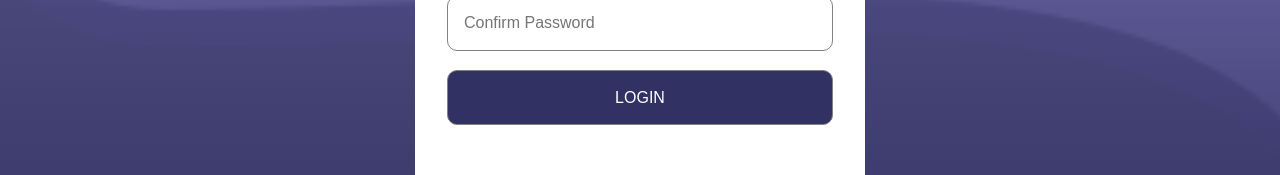
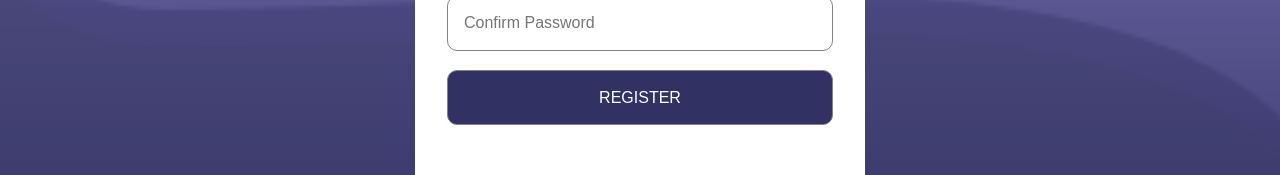
Before and after one commit to BanksMustapha7/antigen, a React (Create React App) app: page /signup in a window 1280 px wide. Shown: the part 679-854 px from the top of the page. Built offline with nearby package versions, Linux system fonts and the light colour scheme.

Commit message:
Done with SignUp feature

```diff
--- a/src/Pages/SignupPage/SignupPage.jsx
+++ b/src/Pages/SignupPage/SignupPage.jsx
@@ -1,24 +1,34 @@
-import React, { useState } from "react";
+import React, { useRef, useState } from "react";
+import {  useNavigate } from "react-router-dom";
+import { useRegisterMutation } from "../../Redux/Auth/authApiSlice";
 import "../loginpage.css";
 import Group287 from "../../assets/Group287.png";
 import Google from "../../assets/google.png";
 import Cross from "../../assets/cross.png";
 import Group6 from "../../assets/Group 6.png";
+
 function SignupPage() {
   //controls password requirements
   const [showRequirements, setShowRequirements] = useState(true);
 
   const [firstName, setFirstName] = useState("");
+  const firstNameRef = useRef();
   const [lastName, setLastName] = useState("");
+  const lastNameRef = useRef();
   const [email, setEmail] = useState("");
+  const emailRef = useRef();
   const [password, setPassword] = useState("");
+  const passwordRef = useRef();
+  const [pwd2, setpwd2] = useState("");
+  const [ConfirmPassword, setConfirmedPassword] = useState(false);
+  const [Error, setError] = useState("");
+  const errorRef = useRef();
 
   const [minChars, setMinChars] = useState(false);
   const [caseCheck, setCaseCheck] = useState(false);
   const [numCheck, setNumCheck] = useState(false);
 
   const checkPwd = (currentPassword) => {
-    console.log(currentPassword, "currentpassword");
     if (/[A-Z]/.test(currentPassword) && /[a-z]/.test(currentPassword)) {
       setCaseCheck(true);
     } else setCaseCheck(false);
@@ -39,12 +49,70 @@ function SignupPage() {
     } else setShowRequirements(true);
   };
 
-  // const show = () => (setShow(false) ? setShow(true) : setShow(false));
+  const checkConfirmPassword = () => {
+    if (pwd2 === password) {
+      setConfirmedPassword(true);
+    } else setConfirmedPassword(false);
+  };
+
+  const [register, { isLoading, isError, isSuccess }] = useRegisterMutation();
+  const navigate = useNavigate();
+
+  const handleSubmit = async (e) => {
+    e.preventDefault();
+
+    if(!firstName || !lastName || !email || !password ||!pwd2) {
+      return;
+    }
+    // console.log(Boolean(error))
+    try {
+     await register({
+        firstName,
+        lastName,
+        email,
+        password,
+      }).unwrap();
+
+      setFirstName("");
+      setLastName("");
+      setEmail("");
+      setPassword("");
+      setpwd2("");
+      // console.log(userData)
+      navigate("/login");
+    } catch (error) {
+      if (!error?.status) {
+        setError("No Server Response");
+      } else if (error?.status === 400) {
+        if (!firstName) {
+          setError("Missing First Name");
+          firstNameRef.current.focus();
+        } else if (!lastName) {
+          setError("Missing Last Name");
+          lastNameRef.current.focus();
+        } else if (!email) {
+          setError("Missing Email");
+          emailRef.current.focus();
+        } else if (!password) {
+          setError("Missing Password");
+          passwordRef.current.focus();
+        } else {
+          setError("Please Fill all fields");
+          firstNameRef.current.focus();
+        }
+      } else if (error.status === 401) {
+        setError("Unathorized");
+      } else {
+        setError("Login Failed");
+      }
+      // errorRef.current.focus();
+    }
+  };
 
   return (
     <div className="div">
       <div className="top">
-        <img src={Group287} alt="antigen-logo" srcset="" />
+        <img src={Group287} alt="antigen-logo" srcSet="" />
         <h1>Sign Up</h1>
       </div>
 
@@ -58,6 +126,7 @@ function SignupPage() {
               placeholder="First Name"
               value={firstName}
               onChange={(e) => setFirstName(e.target.value)}
+              ref={firstNameRef}
             />
             <input
               type="text"
@@ -66,12 +135,14 @@ function SignupPage() {
               placeholder="Last Name"
               value={lastName}
               onChange={(e) => setLastName(e.target.value)}
+              ref={lastNameRef}
             />
             <input
               type="email"
               placeholder="Email Address"
               value={email}
               onChange={(e) => setEmail(e.target.value)}
+              ref={emailRef}
             />
             <input
               type="password"
@@ -79,6 +150,7 @@ function SignupPage() {
               value={password}
               onChange={(e) => setPassword(e.target.value)}
               onKeyUp={(e) => checkPwd(e.target.value)}
+              ref={passwordRef}
             />
 
             {/* If show require is true, it would list the password requirement */}
@@ -91,7 +163,7 @@ function SignupPage() {
                       className="required"
                       src={(!minChars && Cross) || Group6}
                       alt="tick"
-                      srcset=""
+                      srcSet=""
                     />
                   </span>
                   8 Characters Minimum
@@ -121,10 +193,29 @@ function SignupPage() {
               </div>
             )}
 
-            <input type="password" placeholder="Confirm Password" />
+            <input
+              type="password"
+              placeholder="Confirm Password"
+              value={pwd2}
+              onChange={(e) => setpwd2(e.target.value)}
+              onKeyUp={checkConfirmPassword}
+            />
+            {pwd2 !== "" && (
+              <small style={{ color: !ConfirmPassword ? "red" : "green" }}>
+                <span>
+                  {/* if the password doesnt contain number, num is false then X is displayed, if char is true green check is shown */}
+                  <img
+                    className="required"
+                    src={(!ConfirmPassword && Cross) || Group6}
+                    alt="tick"
+                  />
+                </span>
+                {ConfirmPassword ? "Password match" : "password Does not match"}
+              </small>
+            )}
           </div>
-          <button type="submit" className="click">
-            LOGIN
+          <button type="submit" className="click" onClick={handleSubmit}>
+            {isLoading? "Loading" : "REGISTER"}
           </button>
         </form>
 
@@ -142,3 +233,15 @@ function SignupPage() {
 }
 
 export default SignupPage;
+
+/*
+Note
+- Pls create a unique ID for all of the input fields.
+- The Error Responses You get when you the Register button is Clicked should displayed
+- Where they will be displayed and how they will be displayed depends on you.
+-Also, I think You should create a page that or a modal that lets the user knows that a verification mail has been sent to the email they provided.
+-You will use the "isSuccess" value provided to execute that.
+
+Then you may have to do a little manipulation to the useRef and do a little bit of tweaking to the error messages too.
+Then if You are going with the option of creating a page for informing the user to verify their email, which I advice you do (But if you cannot, there is no need, direct them to the login page, you will do the error rendering on the login page there), the page should navigate to there instead of the login page.
+*/
--- a/src/Redux/Auth/authSlice.js
+++ b/src/Redux/Auth/authSlice.js
@@ -21,7 +21,7 @@ const authSlice = createSlice({
         lastName,
         profilePic,
         roles,
-        accessToken,
+        token,
       } = action.payload;
       state._id = _id;
       state.email = email;
@@ -29,7 +29,7 @@ const authSlice = createSlice({
       state.lastName = lastName;
       state.profilePic = profilePic;
       state.roles = roles;
-      state.token = accessToken;
+      state.token = token;
     },
     logOut: (state, action) => {
       state._id = null;
--- a/src/app/api/apiSlice.js
+++ b/src/app/api/apiSlice.js
@@ -6,7 +6,7 @@ const baseQuery = fetchBaseQuery({
   credentials: "same-origin",
   prepareHeaders: (headers, { getState }) => {
     const token = getState().auth.token;
-    // console.log("Token", token);
+    console.log("Token", token);
     if (token) {
       headers.set("authorization", `Bearer ${token}`);
     }
--- a/src/app/store.js
+++ b/src/app/store.js
@@ -1,11 +1,13 @@
 import { configureStore } from "@reduxjs/toolkit";
 import { apiSlice } from "./api/apiSlice";
 import chatReducer from "../Redux/Chats/chatSlice"
+import authReducer from "../Redux/Auth/authSlice"
 
 
 export const store = configureStore({
   reducer: {
     [apiSlice.reducerPath]: apiSlice.reducer,
+    auth: authReducer,
     chats: chatReducer,
     // notes: noteReducer
   },
--- a/src/index.js
+++ b/src/index.js
@@ -2,12 +2,16 @@ import React from 'react';
 import ReactDOM from 'react-dom/client';
 import './index.css';
 import App from './App';
+import { Provider } from 'react-redux';
+import { store } from './app/store';
 import reportWebVitals from './reportWebVitals';
 
 const root = ReactDOM.createRoot(document.getElementById('root'));
 root.render(
   <React.StrictMode>
+     <Provider store={store}>
     <App />
+    </Provider>
   </React.StrictMode>
 );
 
```
